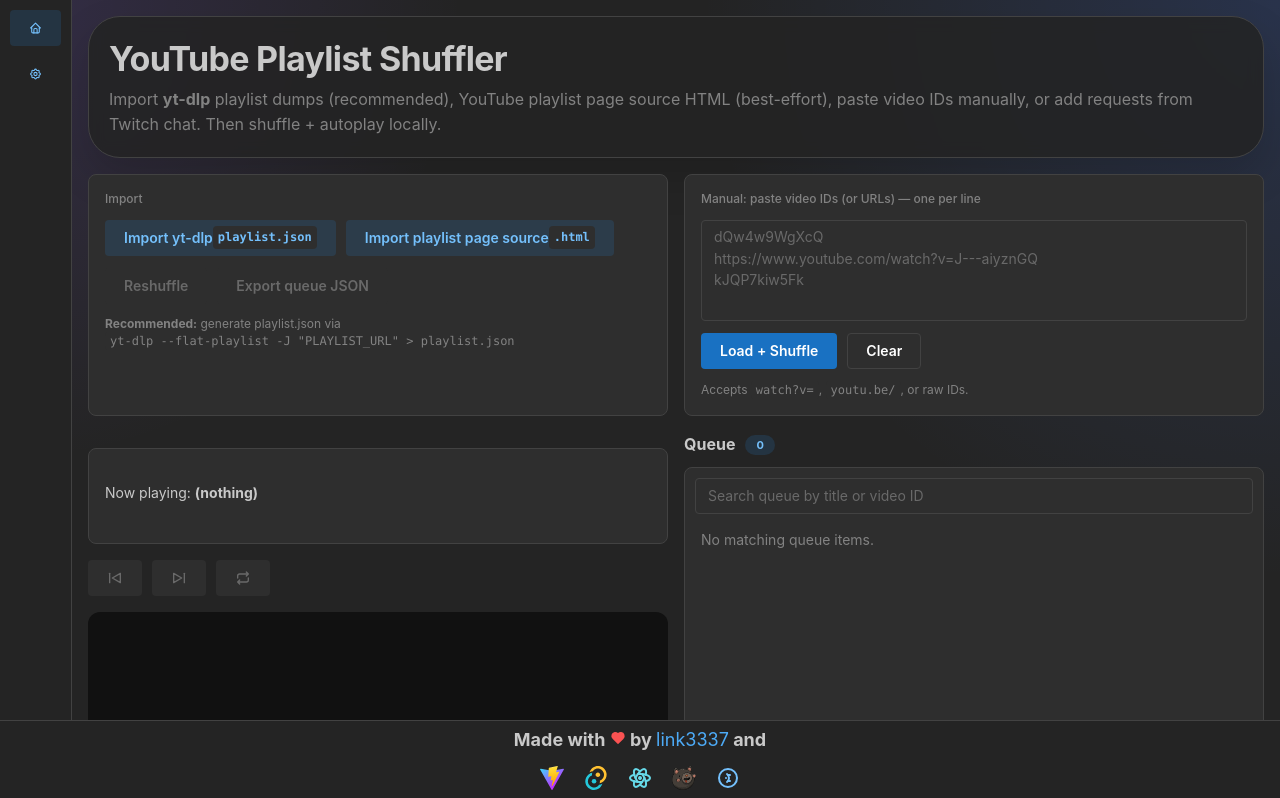
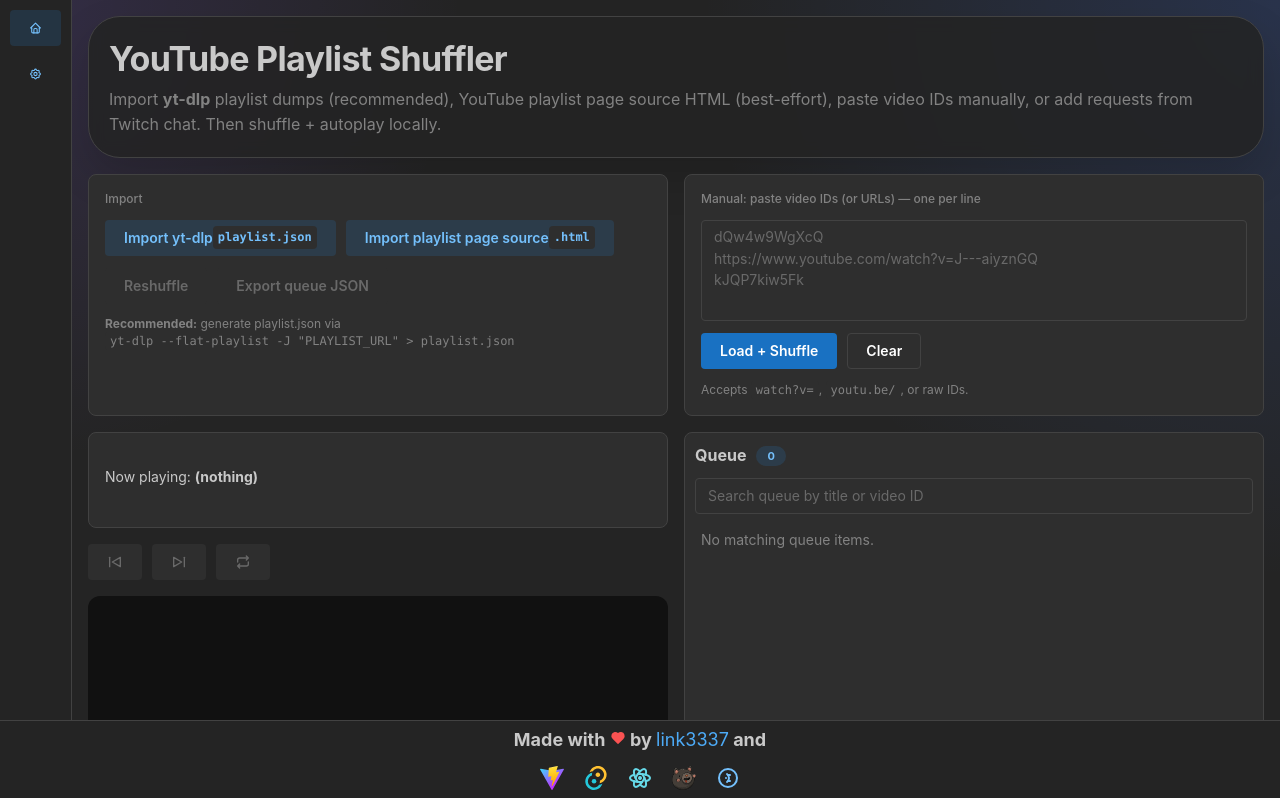
Before and after one commit to link3337/YoutubeShuffler, a React (Vite) app: page /home in a window 1280 px wide. Shown: the top 798 px of the page. Built offline with nearby package versions, Linux system fonts and the light colour scheme.

Commit message:
style: update queue-item styles for improved aesthetics and usability; refactor NowPlayingCard and Queue components for better structure

```diff
--- a/src/App.css
+++ b/src/App.css
@@ -39,12 +39,15 @@ body {
 }
 
 .queue-item {
-  padding: 10px 12px;
-  border-bottom: 1px solid var(--mantine-color-gray-3);
+  padding: 8px 12px;
+  margin: 6px 8px;
+  border-radius: 8px;
+  border: 1px solid transparent;
   word-break: break-word;
   transition:
     transform 120ms ease,
-    background-color 120ms ease;
+    background-color 120ms ease,
+    border-color 120ms ease;
 }
 
 .queue-item[role='button'] {
@@ -54,10 +57,11 @@ body {
 .queue-item[role='button']:hover {
   background: color-mix(in srgb, var(--mantine-color-blue-light) 55%, transparent);
   transform: translateX(2px);
+  border-color: color-mix(in srgb, var(--mantine-color-blue-light) 30%, transparent);
 }
 
 .queue-item:last-child {
-  border-bottom: 0;
+  margin-bottom: 10px;
 }
 
 .hidden-inputs {
--- a/src/components/NowPlayingCard.tsx
+++ b/src/components/NowPlayingCard.tsx
@@ -8,7 +8,7 @@ type NowPlayingCardProps = {
 
 export function NowPlayingCard({ title, videoId }: NowPlayingCardProps) {
   return (
-    <Card withBorder radius="md" mt="md" className="now-playing-card">
+    <Card withBorder radius="md" className="now-playing-card">
       <Text size="sm">
         Now playing: <b>{title || '(nothing)'}</b>
       </Text>
--- a/src/components/PlaylistShufflerApp.tsx
+++ b/src/components/PlaylistShufflerApp.tsx
@@ -7,7 +7,9 @@ import '../App.css';
 import {
   selectCurrentIndex,
   selectLoopCurrentSong,
-  selectNowPlaying, selectQueue, usePlaylistStore
+  selectNowPlaying,
+  selectQueue,
+  usePlaylistStore
 } from '../stores/playlistStore';
 import type { MessageState, VideoItem } from '../types';
 import {
--- a/src/components/Queue.tsx
+++ b/src/components/Queue.tsx
@@ -25,15 +25,14 @@ export function Queue({ queue, currentIndex, onPlayIndex }: QueueProps) {
 
   return (
     <Box className="queue-column">
-      <Group justify="space-between" align="center" mb="xs">
-        <Group gap="xs">
-          <Text fw={700}>Queue</Text>
-          <Badge variant="light">{queue.length}</Badge>
-        </Group>
-      </Group>
-
       <Card withBorder radius="md" p={0} className="queue-card">
         <Box p="xs" pb={0}>
+          <Group justify="space-between" align="center" mb="xs">
+            <Group gap="xs">
+              <Text fw={700}>Queue</Text>
+              <Badge variant="light">{queue.length}</Badge>
+            </Group>
+          </Group>
           <TextInput
             placeholder="Search queue by title or video ID"
             value={searchQuery}
```
Also changed, not shown: src/stores/playlistStore.ts (line endings or trailing spaces).
